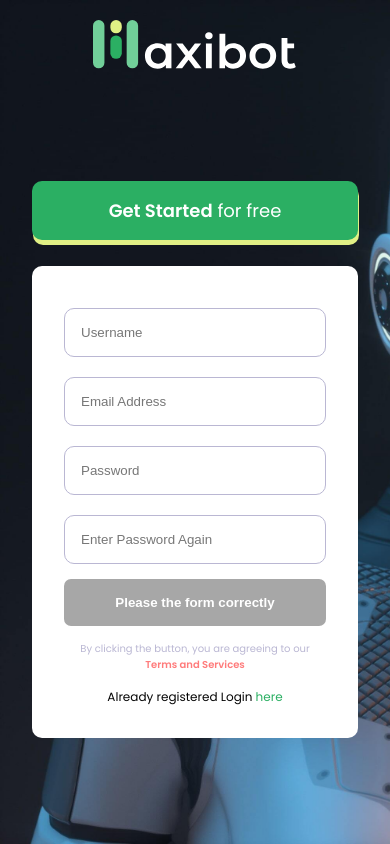
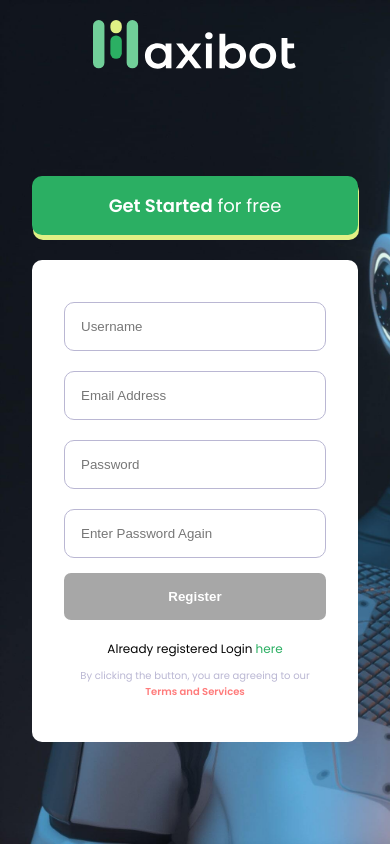
Before and after one commit to danthecm/forex-maxibot, a React (Create React App) app: page /register in a window 390 px wide. Built offline with nearby package versions, Linux system fonts and the light colour scheme.

Commit message:
fix: fix overflow and make text better

```diff
--- a/src/pages/Auth/Auth.module.css
+++ b/src/pages/Auth/Auth.module.css
@@ -7,6 +7,8 @@ main {
     height: 100vh;
     grid-template-rows: .1fr auto none;
     width: 100vw;
+    overflow-y: scroll;
+    overflow-x: hidden;
 }
 .logo {
     margin-top: 20px;
@@ -139,10 +141,6 @@ h2 {
 }
 
 @media screen and (max-width: 769px) {
-    .main {
-        height: 100vh;
-        overflow-y: scroll;
-    }
   .container {
     grid-template-columns: auto;
     padding: 0 2rem;
--- a/src/pages/Auth/Login/index.js
+++ b/src/pages/Auth/Login/index.js
@@ -155,17 +155,17 @@ const Login = () => {
               type="submit"
             >
               {!isFetching && !formIsValid
-                ? "Enter your information"
+                ? "Login"
                 : isFetching && formIsValid
                 ? "Please wait...."
                 : "Login"}
             </button>
+            <p className={styles.link}>
+              Don't have an account register <Link to="/register">here</Link>
+            </p>
             <p className={styles.terms}>
               By clicking the button, you are agreeing to our{" "}
               <span>Terms and Services</span>
-            </p>
-            <p className={styles.link}>
-              Don't have an account register <Link to="/register">here</Link>
             </p>
           </form>
         </div>
--- a/src/pages/Auth/Register/index.js
+++ b/src/pages/Auth/Register/index.js
@@ -57,7 +57,7 @@ const Register = () => {
       );
       console.log("Your request data is:", sendData);
       toast.update(loading, {
-        render: "Successfully Registered",
+        render: "Verify your Email to continue",
         type: "success",
         isLoading: false,
         autoClose: true,
@@ -200,17 +200,17 @@ const Register = () => {
               type="submit"
             >
               {!isFetching && !formIsValid
-                ? "Please the form correctly"
+                ? "Register"
                 : isFetching && formIsValid
                 ? "Sending...."
                 : "Register"}
             </button>
+            <p className={styles.link}>
+              Already registered Login <Link to="/login">here</Link>{" "}
+            </p>
             <p className={styles.terms}>
               By clicking the button, you are agreeing to our{" "}
               <span>Terms and Services</span>
-            </p>
-            <p className={styles.link}>
-              Already registered Login <Link to="/login">here</Link>{" "}
             </p>
           </form>
         </div>
```
